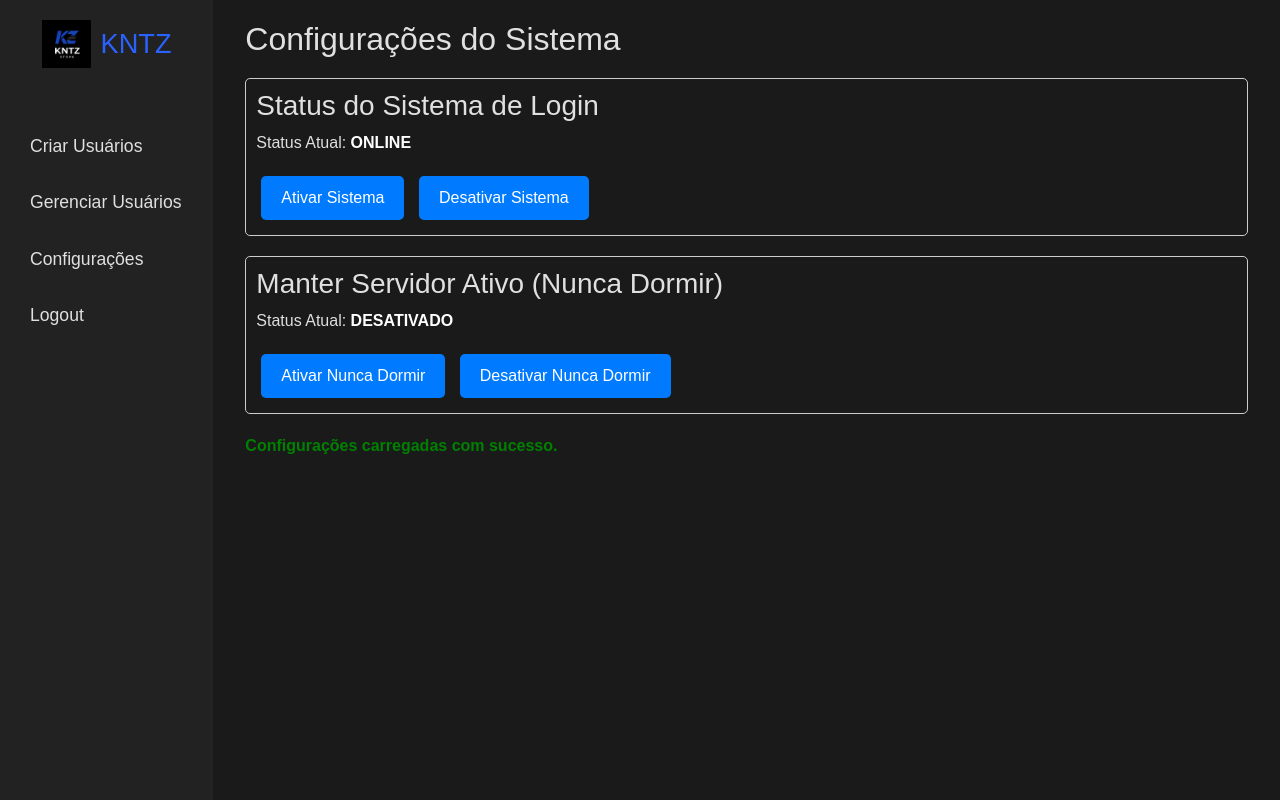
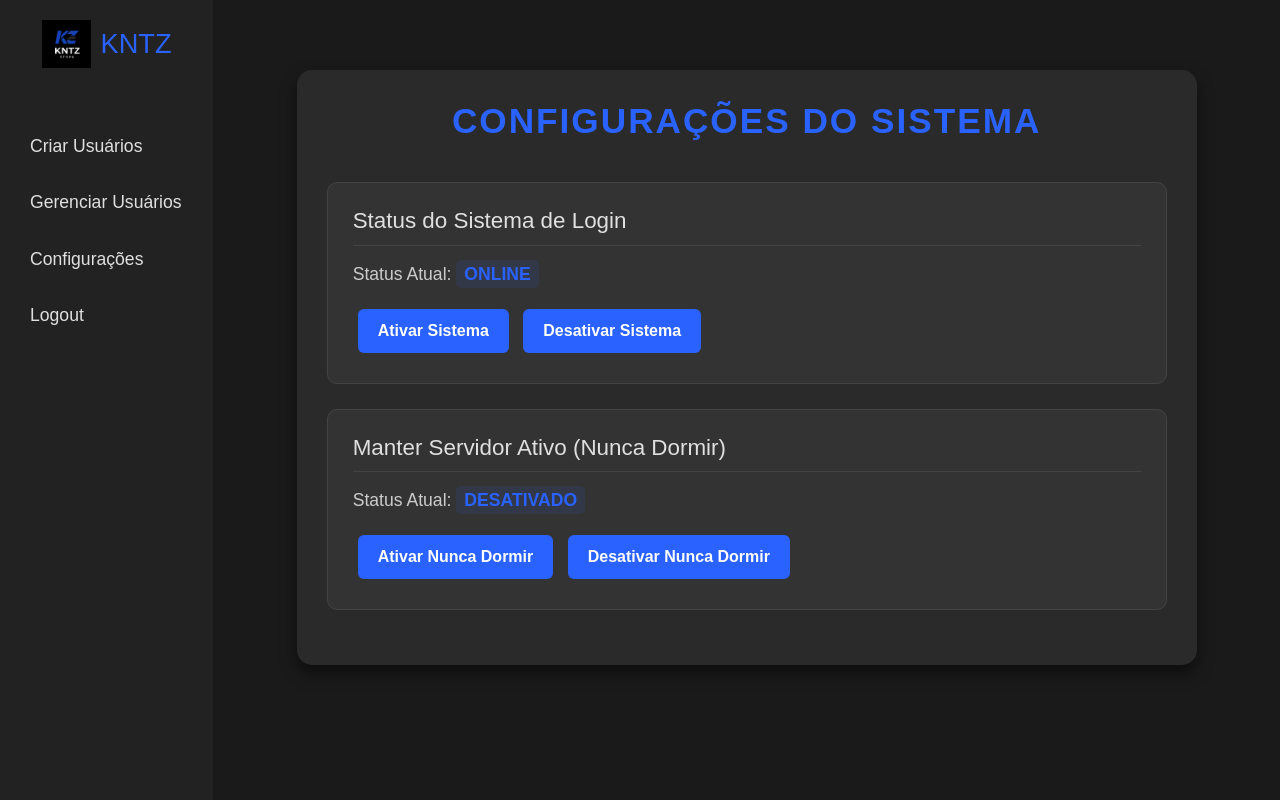
Before and after one commit to Kantofpss/Login-API-Render, a Flask app: page /configuracoes in a window 1280 px wide. Run offline with Flask 3, Linux system fonts and the light colour scheme; a user stored in the database is signed in; data comes from the database, SQL or seed files in the repository.

Commit message:
Add files via upload

```diff
--- a/templates/configuracoes.html
+++ b/templates/configuracoes.html
@@ -5,40 +5,97 @@
 {% block styles %}
 {{ super() }}
 <style>
+    .container {
+        max-width: 900px;
+        margin: 50px auto;
+        padding: 30px;
+        background-color: #2a2a2a;
+        border-radius: 15px;
+        box-shadow: 0 8px 16px rgba(0, 0, 0, 0.5);
+    }
+
+    h2 {
+        color: #2962FF; /* Azul da logo */
+        text-align: center;
+        margin-bottom: 40px;
+        font-size: 2.2em;
+        text-transform: uppercase;
+        letter-spacing: 2px;
+        font-weight: 600;
+    }
+
     .status-container {
-        margin: 20px 0;
-        padding: 10px;
-        border: 1px solid #ccc;
-        border-radius: 5px;
+        background-color: #333;
+        padding: 25px;
+        border-radius: 10px;
+        margin-bottom: 25px;
+        border: 1px solid #444;
     }
+
+    .status-container h3 {
+        color: #e0e0e0;
+        margin-top: 0;
+        margin-bottom: 15px;
+        font-size: 1.4em;
+        border-bottom: 1px solid #444;
+        padding-bottom: 10px;
+    }
+
+    .status-container p {
+        color: #ccc;
+        font-size: 1.1em;
+    }
+
     .status-text {
         font-weight: bold;
-        color: #ffffff;
+        color: #2962FF; /* Azul da logo para destaque */
+        padding: 4px 8px;
+        border-radius: 5px;
+        background-color: rgba(41, 98, 255, 0.1);
     }
-    .error {
-        color: red;
-        font-weight: bold;
-    }
-    .success {
-        color: green;
-        font-weight: bold;
-    }
+
     button {
         padding: 10px 20px;
         margin: 5px;
         border: none;
-        border-radius: 5px;
+        border-radius: 6px;
         cursor: pointer;
-        background-color: #007bff;
+        background-color: #2962FF; /* Azul da logo */
         color: white;
-        font-size: 16px;
+        font-size: 1em;
+        font-weight: 600;
+        transition: background-color 0.3s ease, transform 0.2s ease;
     }
+
     button:hover {
-        background-color: #0056b3;
+        background-color: #0039cb; /* Azul mais escuro para hover */
+        transform: translateY(-2px);
     }
+
     button:disabled {
         background-color: #6c757d;
         cursor: not-allowed;
+        transform: none;
+    }
+
+    #message {
+        margin-top: 20px;
+        padding: 12px;
+        border-radius: 5px;
+        text-align: center;
+        color: #fff;
+        display: none; /* Será exibido via JS */
+        font-weight: bold;
+    }
+
+    #message.success {
+        background-color: #4caf50;
+        display: block;
+    }
+
+    #message.error {
+        background-color: #f44336;
+        display: block;
     }
 </style>
 {% endblock %}
@@ -61,15 +118,15 @@
         <button onclick="changeNeverSleep('false')">Desativar Nunca Dormir</button>
     </div>
 
-    <p id="message"></p>
+    <div id="message"></div>
 </div>
 {% endblock %}
 
 {% block scripts %}
 {{ super() }}
 <script>
+    // O JavaScript para a funcionalidade permanece o mesmo.
     function fetchSettings() {
-        console.log('Buscando configurações...');
         fetch('/api/system-settings')
             .then(response => {
                 if (!response.ok) {
@@ -78,21 +135,28 @@
                 return response.json();
             })
             .then(data => {
-                console.log('Configurações recebidas:', data);
                 document.getElementById('system-status').textContent = data.system_status ? data.system_status.toUpperCase() : 'DESCONHECIDO';
                 document.getElementById('never-sleep').textContent = data.never_sleep === 'true' ? 'ATIVADO' : 'DESATIVADO';
-                document.getElementById('message').className = 'success';
-                document.getElementById('message').textContent = 'Configurações carregadas com sucesso.';
             })
             .catch(error => {
-                console.error('Erro ao carregar configurações:', error);
-                document.getElementById('message').className = 'error';
-                document.getElementById('message').textContent = 'Erro ao carregar configurações: ' + error.message;
+                const messageDiv = document.getElementById('message');
+                messageDiv.className = 'error';
+                messageDiv.textContent = 'Erro ao carregar configurações: ' + error.message;
+                document.getElementById('system-status').textContent = 'ERRO';
+                document.getElementById('never-sleep').textContent = 'ERRO';
             });
     }
 
+    function showMessage(type, text) {
+        const messageDiv = document.getElementById('message');
+        messageDiv.className = type;
+        messageDiv.textContent = text;
+        setTimeout(() => {
+            messageDiv.style.display = 'none';
+        }, 4000); // A mensagem desaparece após 4 segundos
+    }
+
     function changeStatus(status) {
-        console.log('Alterando status do sistema para:', status);
         fetch('/api/system-settings', {
             method: 'POST',
             headers: { 'Content-Type': 'application/json' },
@@ -105,20 +169,15 @@
             return response.json();
         })
         .then(data => {
-            console.log('Resposta da alteração de status:', data);
-            document.getElementById('message').className = 'success';
-            document.getElementById('message').textContent = data.message;
+            showMessage('success', data.message);
             fetchSettings();
         })
         .catch(error => {
-            console.error('Erro ao atualizar status:', error);
-            document.getElementById('message').className = 'error';
-            document.getElementById('message').textContent = 'Erro ao atualizar status: ' + error.message;
+            showMessage('error', 'Erro ao atualizar status: ' + error.message);
         });
     }
 
     function changeNeverSleep(neverSleep) {
-        console.log('Alterando never_sleep para:', neverSleep);
         fetch('/api/system-settings', {
             method: 'POST',
             headers: { 'Content-Type': 'application/json' },
@@ -131,20 +190,15 @@
             return response.json();
         })
         .then(data => {
-            console.log('Resposta da alteração de never_sleep:', data);
-            document.getElementById('message').className = 'success';
-            document.getElementById('message').textContent = data.message;
+            showMessage('success', data.message);
             fetchSettings();
         })
         .catch(error => {
-            console.error('Erro ao atualizar never_sleep:', error);
-            document.getElementById('message').className = 'error';
-            document.getElementById('message').textContent = 'Erro ao atualizar never_sleep: ' + error.message;
+            showMessage('error', 'Erro ao atualizar never_sleep: ' + error.message);
         });
     }
 
     window.onload = () => {
-        console.log('Página carregada, iniciando fetchSettings...');
         fetchSettings();
     };
 </script>
```
